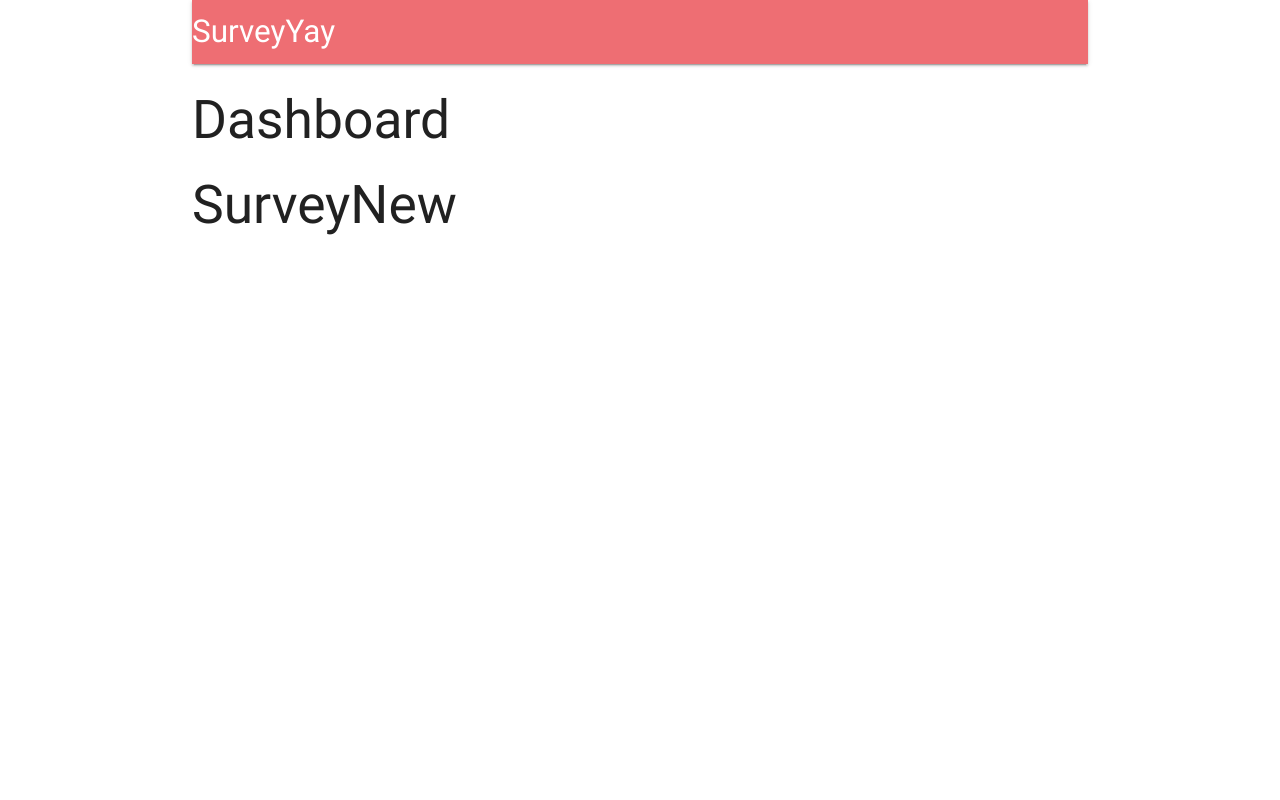
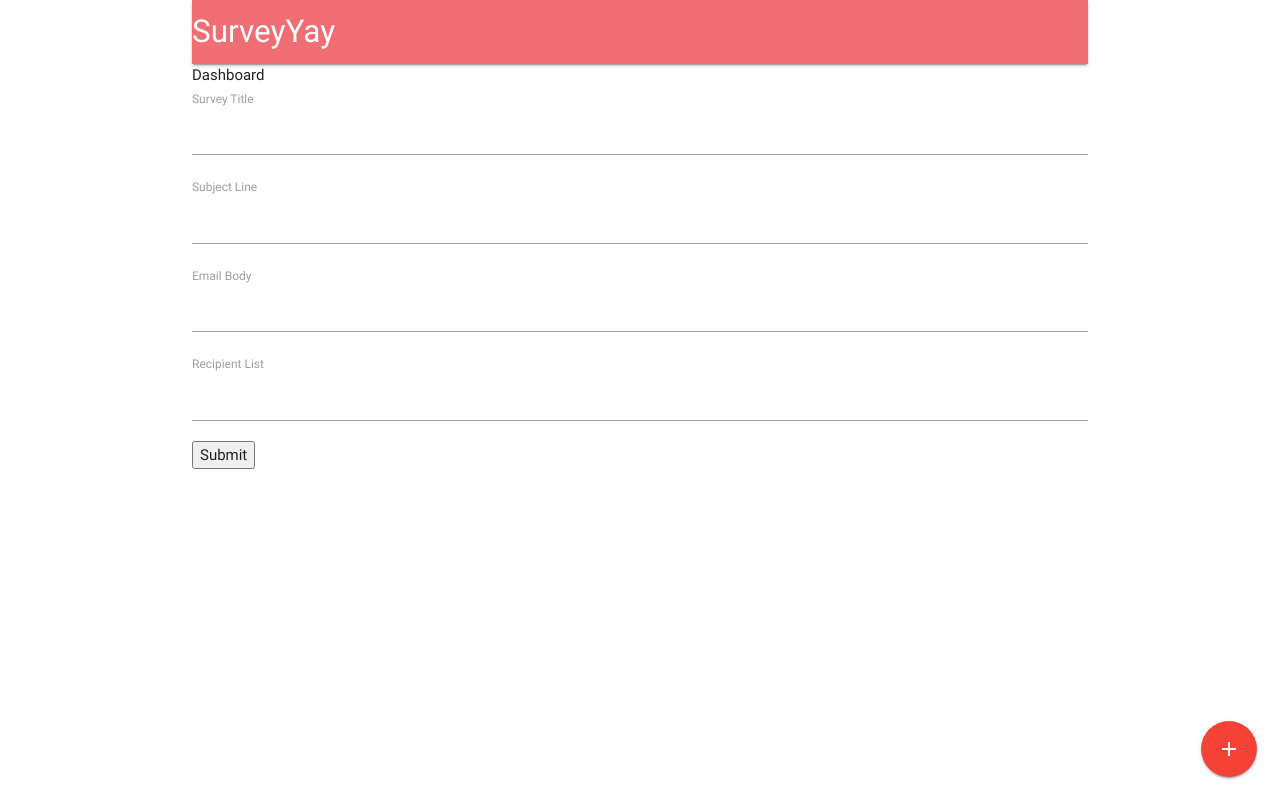
Before and after one commit to phuongha2012/SurveyYay, a React (Create React App) app in the folder client/: page /surveys/new in a window 1280 px wide. Built offline with nearby package versions, Linux system fonts and the light colour scheme; no server answers.

Commit message:
add survey form

```diff
--- a/client/package.json
+++ b/client/package.json
@@ -20,6 +20,7 @@
     "react-scripts": "1.1.4",
     "react-stripe-checkout": "^2.6.3",
     "redux": "^4.0.0",
+    "redux-form": "^7.4.2",
     "redux-thunk": "^2.3.0"
   },
   "scripts": {
--- a/client/public/index.html
+++ b/client/public/index.html
@@ -10,6 +10,7 @@
     -->
     <link rel="manifest" href="%PUBLIC_URL%/manifest.json">
     <link rel="shortcut icon" href="%PUBLIC_URL%/favicon.ico">
+    <link href="https://fonts.googleapis.com/icon?family=Material+Icons" rel="stylesheet">
     <!--
       Notice the use of %PUBLIC_URL% in the tags above.
       It will be replaced with the URL of the `public` folder during the build.
--- a/client/src/components/App.js
+++ b/client/src/components/App.js
@@ -5,8 +5,8 @@
 
 import Header from './Header';
 import Landing from './Landing';
-const SurveyNew = () => <h2>SurveyNew</h2>;
-const Dashboard = () => <h2>Dashboard</h2>;
+import Dashboard from './Dashboard';
+import SurveyNew from './surveys/SurveyNew';
 
 class App extends Component {
   componentDidMount() {
--- /dev/null
+++ b/client/src/components/Dashboard.js
@@ -0,0 +1,17 @@
+import React from 'react';
+import { Link } from 'react-router-dom';
+
+const Dashboard = () => {
+  return (
+    <div>
+      Dashboard
+      <div class="fixed-action-btn">
+        <Link to="/surveys/new" class="btn-floating btn-large red">
+          <i class="large material-icons">add</i>
+        </Link>
+      </div>
+    </div>
+  );
+};
+
+export default Dashboard;
--- /dev/null
+++ b/client/src/components/surveys/SurveyField.js
@@ -0,0 +1,10 @@
+import React from 'react';
+
+export default ({ input, label }) => {
+  return (
+    <div>
+      <label>{label}</label>
+      <input {...input} />
+    </div>
+  );
+};
--- /dev/null
+++ b/client/src/components/surveys/SurveyForm.js
@@ -0,0 +1,31 @@
+import React, { Component } from 'react';
+import { reduxForm, Field } from 'redux-form';
+import SurveyField from './SurveyField';
+
+class SurveyForm extends Component {
+  renderFields () {
+    return (
+      <div>
+        <Field label="Survey Title" type="text" name="title" component={SurveyField} />
+        <Field label="Subject Line" type="text" name="subject" component={SurveyField} />
+        <Field label="Email Body" type="text" name="body" component={SurveyField} />
+        <Field label="Recipient List" type="text" name="emails" component={SurveyField} />
+      </div>
+    );
+  }
+
+  render () {
+    return (
+      <div>
+        <form onSubmit={this.props.handleSubmit(values => console.log(values))}>
+          {this.renderFields()}
+          <button type="submit">Submit</button>
+        </form>
+      </div>
+    );
+  }
+}
+
+export default reduxForm({
+  form: 'surveyForm'
+})(SurveyForm);
--- /dev/null
+++ b/client/src/components/surveys/SurveyNew.js
@@ -0,0 +1,15 @@
+import React, { Component } from 'react';
+
+import SurveyForm from './SurveyForm';
+
+class SurveyNew extends Component {
+  render () {
+    return (
+      <div>
+        <SurveyForm />
+      </div>
+    );
+  }
+}
+
+export default SurveyNew;
--- a/client/src/reducers/index.js
+++ b/client/src/reducers/index.js
@@ -1,6 +1,8 @@
 import { combineReducers } from 'redux';
+import { reducer as reduxForm } from 'redux-form';
 import authReducer from './authReducer';
 
 export default combineReducers({
-  auth: authReducer
+  auth: authReducer,
+  form: reduxForm
 });
```
Also changed, not shown: 1 other file (tests, documents, lock files or other folders).
